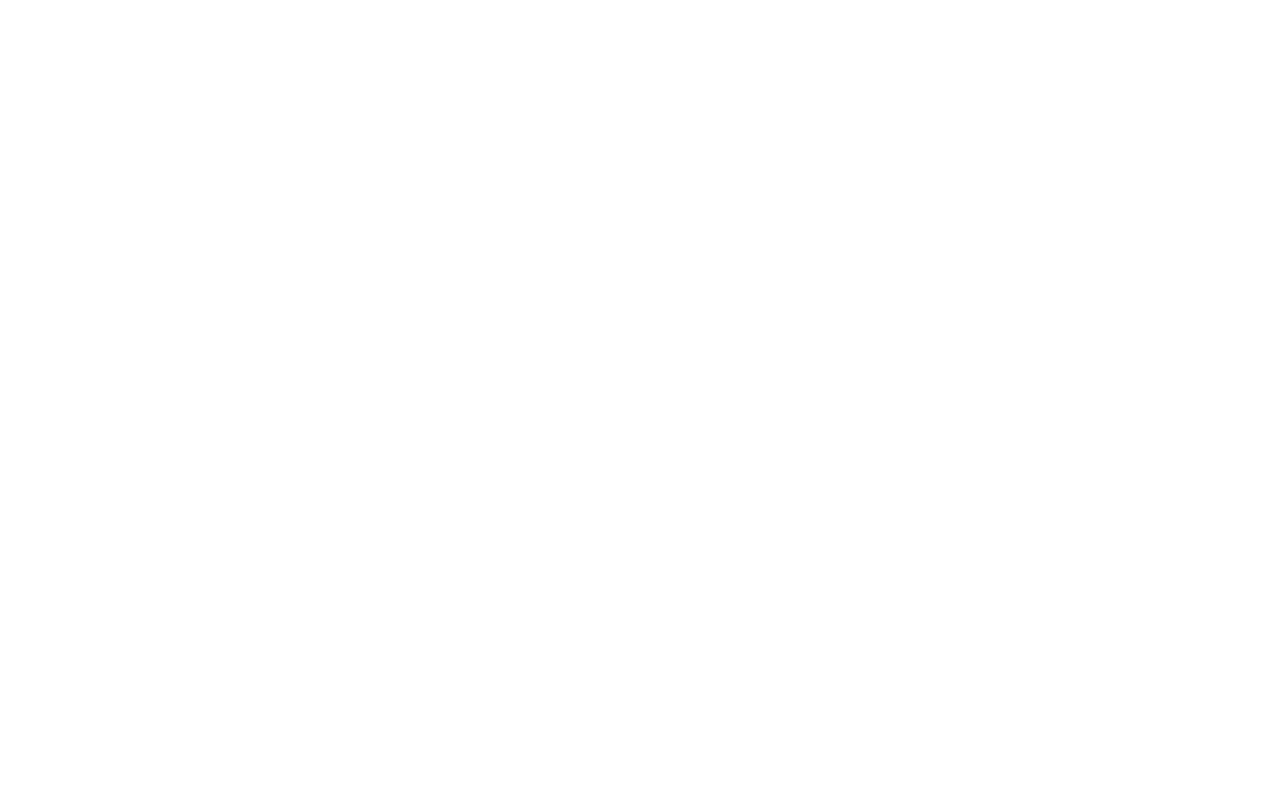
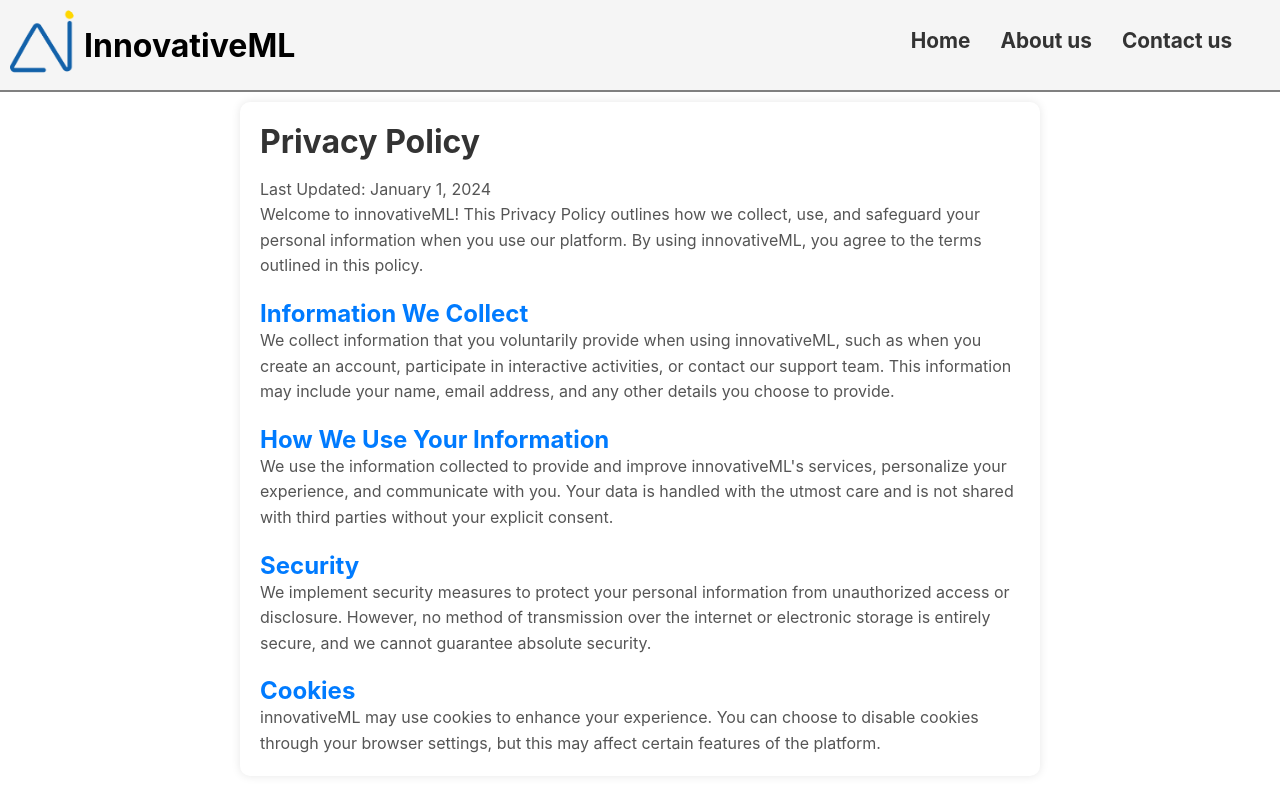
Before and after one commit to AhmadSerhall/innovativeML, a React (Create React App) app in the folder frontend/: page /privacy in a window 1280 px wide. Before the commit this address had no page. Shown: the top 800 px of the page. Built offline with nearby package versions, Linux system fonts and the light colour scheme; sample sign-in values are in the browser's storage.

Commit message:
finished the privacy page

```diff
--- a/frontend/src/App.jsx
+++ b/frontend/src/App.jsx
@@ -14,6 +14,7 @@ import Vision from './components/Vision';
 import Puzzle from './pages/Puzzle';
 import FAQ from './pages/FAQ'
 import Blog from './pages/Blog';
+import PrivacyPolicy from './pages/Privacy';
 import { BrowserRouter, Routes, Route } from "react-router-dom";
 function App() {
   return (
@@ -31,6 +32,8 @@ function App() {
           <Route className="puzzle" path="/puzzle" element={<Puzzle/>}/>
           <Route className="faq" path="/faq" element={<FAQ/>}/>
           <Route className="blog" path="/blog" element={<Blog/>}/>
+          <Route className="privacy" path="/privacy" element={<PrivacyPolicy/>}/>
+
 
         </Routes>
       </BrowserRouter>
--- a/frontend/src/pages/Blog/style.css
+++ b/frontend/src/pages/Blog/style.css
@@ -39,7 +39,7 @@
     background-color: #e9e9e9;
   }
 
-  h2 {
+  .blog-container h2 {
     color: #007bff;
   }
 
@@ -48,6 +48,6 @@
     font-size: 0.9em;
   }
 
-  p {
+  .blog-container p {
     color: #555;
   }
--- /dev/null
+++ b/frontend/src/pages/Privacy/index.jsx
@@ -0,0 +1,56 @@
+import React from 'react';
+import './style.css';
+import NavBar from '../../components/NavBar';
+import Footer from '../../components/Footer';
+
+const PrivacyPolicy = () => {
+  return (
+    <>
+      <NavBar />
+      <div className="privacy-policy-container">
+        <h1>Privacy Policy</h1>
+
+        <p>Last Updated: January 1, 2024</p>
+
+        <p>
+          Welcome to innovativeML! This Privacy Policy outlines how we collect, use, and safeguard your personal information when you use our platform. By using innovativeML, you agree to the terms outlined in this policy.
+        </p>
+
+        <h2>Information We Collect</h2>
+
+        <p>
+          We collect information that you voluntarily provide when using innovativeML, such as when you create an account, participate in interactive activities, or contact our support team. This information may include your name, email address, and any other details you choose to provide.
+        </p>
+
+        <h2>How We Use Your Information</h2>
+
+        <p>
+          We use the information collected to provide and improve innovativeML's services, personalize your experience, and communicate with you. Your data is handled with the utmost care and is not shared with third parties without your explicit consent.
+        </p>
+
+        <h2>Security</h2>
+
+        <p>
+          We implement security measures to protect your personal information from unauthorized access or disclosure. However, no method of transmission over the internet or electronic storage is entirely secure, and we cannot guarantee absolute security.
+        </p>
+
+        <h2>Cookies</h2>
+
+        <p>
+          innovativeML may use cookies to enhance your experience. You can choose to disable cookies through your browser settings, but this may affect certain features of the platform.
+        </p>
+
+        {/* Add more sections based on your project's privacy practices */}
+
+        {/* Example of adding a new section */}
+        {/* <h2>Your New Section Title</h2>
+        <p>
+          Your new section content here.
+        </p> */}
+      </div>
+      <Footer />
+    </>
+  );
+};
+
+export default PrivacyPolicy;
--- /dev/null
+++ b/frontend/src/pages/Privacy/style.css
@@ -0,0 +1,37 @@
+.privacy-policy-container {
+    max-width: 800px;
+    margin-top:8%;
+    margin-bottom: 3%;
+    margin-right:auto;
+    margin-left:auto;
+    padding: 20px;
+    background-color: #fff;
+    box-shadow: 0 0 10px rgba(0, 0, 0, 0.1);
+    border-radius: 10px;
+    opacity: 0;
+    animation: fadeIn 0.5s forwards;
+  }
+
+  @keyframes fadeIn {
+    from {
+      opacity: 0;
+    }
+    to {
+      opacity: 1;
+    }
+  }
+
+  .privacy-policy-container h1 {
+    color: #333;
+    padding-bottom: 2%;
+  }
+
+  .privacy-policy-container h2 {
+    color: #007bff;
+    margin-top: 20px;
+  }
+
+  .privacy-policy-container p {
+    color: #555;
+    line-height: 1.6;
+  }
```
